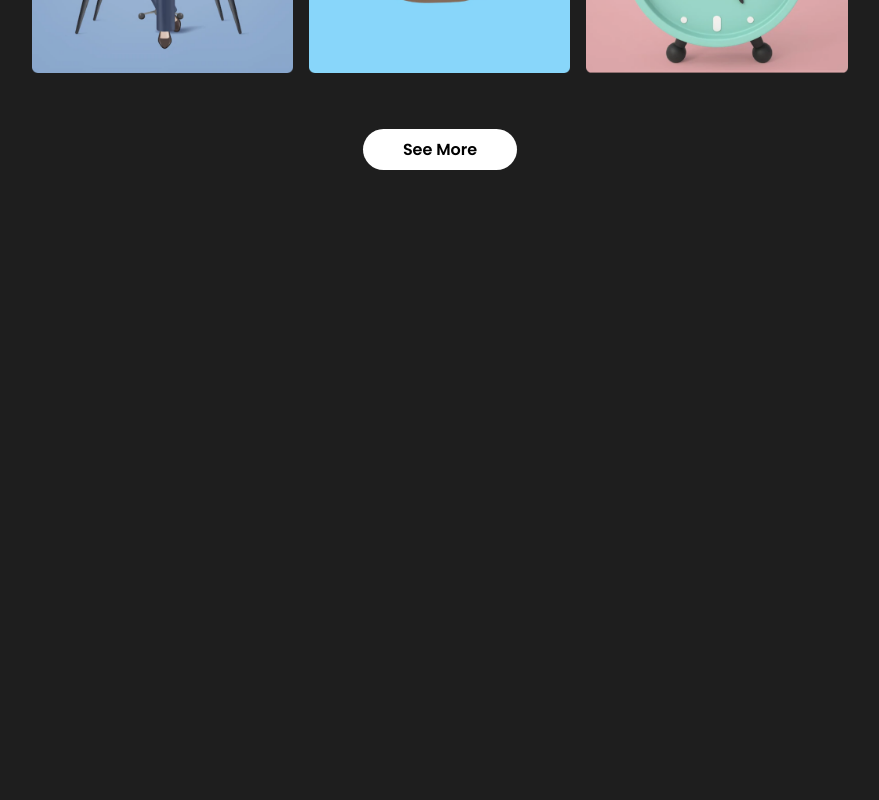
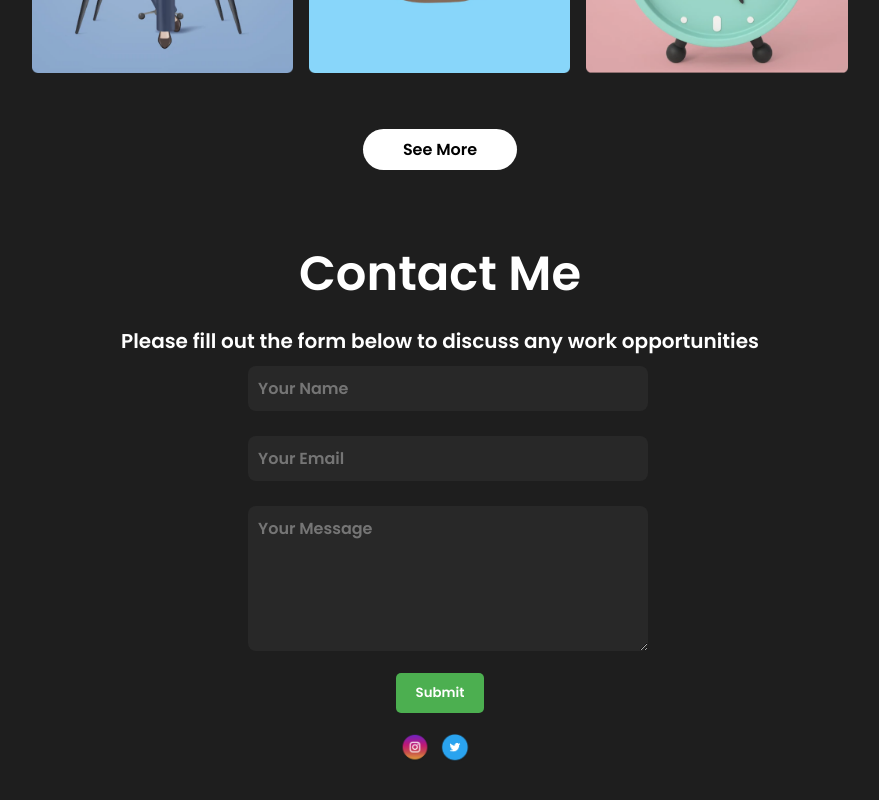
Before and after one commit to HiteshRam666/Personal-Portfolio, a React (Create React App) app: page / in a window 1280 px wide. Shown: the part 2386-3186 px from the top of the page, without its empty margins (200-1079 px from the left). Before the commit the page ends 2604 px from the top, so only its background shows below. Built offline with nearby package versions, Linux system fonts and the light colour scheme.

Commit message:
Contact Section added

```diff
--- a/src/App.js
+++ b/src/App.js
@@ -1,3 +1,4 @@
+import Contact from "./components/Contact/contact";
 import Intro from "./components/Intro/intro";
 import Navbar from "./components/Navbar/navbar";
 import Skills from "./components/Skills/skills";
@@ -10,6 +11,7 @@ function App() {
       <Intro />
       <Skills />
       <Works />
+      <Contact />
     </div>
   );
 }
--- /dev/null
+++ b/src/components/Contact/contact.css
@@ -0,0 +1,135 @@
+/* .contact{
+    min-height: calc(100vh - 4rem);
+    width: 100vw;
+    max-width: 60rem;
+    margin: 0 auto;
+    text-align: center;
+    display: flex;
+    align-items: center;
+    justify-content: center;
+    flex-direction: column;
+}
+.contactPageTitle{
+    font-size: 3rem;
+    margin-bottom: 1rem;
+    text-align: center;
+    display: flex;
+    align-items: center;
+    justify-content: center;
+    flex-direction: column;
+}
+.contactDesc{
+    padding: 1rem;
+    font-size: medium;
+    font-weight: 300;
+    text-align: center;
+    display: flex;
+    align-items: center;
+    justify-content: center;
+    flex-direction: column;
+}
+.contactForm{
+    margin: 1rem;
+    text-align: center;
+    display: flex;
+    align-items: center;
+    justify-content: center;
+    flex-direction: column;
+    width: 90vw;
+    max-width: 60rem;
+}
+.name, .email, .msg{
+    font-size: medium;
+    width: 100%;
+    max-width: 40rem;
+    margin: 0.5rem;
+    padding: 0.5rem 1rem;
+    color: white;
+    border: none;
+    border-radius: 0.5rem;
+    background: rgb(40, 40, 40);
+    text-align: center;
+    display: flex;
+    align-items: center;
+    justify-content: center;
+    flex-direction: column;
+}
+.submitBtn{
+    background: white;
+    border: none;
+    border-radius: 0.5rem;
+    margin: 2rem;
+    padding: 0.75rem 3.5rem;
+}
+.links{
+    display: flex;
+    flex-wrap: wrap;
+} */
+#contact {
+    min-height: calc(100vh - 4rem);
+    width: 100vw;
+    text-align: center;
+    padding: 20px;
+    margin: 0 auto;
+}
+
+.contactPageTitle {
+    font-size: 3rem;
+    margin-bottom: 1rem;
+    color: white; /* Set the color for the title */
+}
+
+.contactDesc {
+    padding: 1rem;
+    font-size: 20px;
+    font-weight: 300;
+    color: white; /* Set the color for the description */
+}
+
+.contactForm {
+    max-width: 400px; /* Set a maximum width for the form */
+    margin: 0 auto; /* Center the form horizontally */
+}
+
+/* Style the form input fields */
+.name,
+.email,
+.msg {
+    font-size: medium;
+    width: 100%;
+    max-width: 40rem;
+    margin: 0.5rem;
+    padding: 0.5rem 1rem;
+    color: white;
+    border: none;
+    border-radius: 0.5rem;
+    background: rgb(40, 40, 40);
+    width: 100%;
+    margin-top: 10px;
+    margin-bottom: 15px;
+    padding: 10px;
+    box-sizing: border-box;
+}
+
+/* Style the submit button */
+.submitBtn {
+    background-color: #4CAF50;
+    color: white;
+    padding: 10px 20px;
+    border: none;
+    border-radius: 5px;
+    cursor: pointer;
+}
+
+/* Style the social media links */
+.links {
+    margin-top: 20px;
+}
+
+.link {
+    width: 30px;
+    height: 30px;
+    margin-right: 10px;
+}
+
+/* Add more specific styling if needed */
--- /dev/null
+++ b/src/components/Contact/contact.js
@@ -0,0 +1,25 @@
+import './contact.css'
+import TwitterIcon from '../../assets/twitter.png'
+import InstagramIcon from '../../assets/instagram.png'
+
+
+const Contact = () => {
+  return (
+    <div id = 'contact'>
+        <h1 className="contactPageTitle">Contact Me</h1>
+        <span className='contactDesc'>Please fill out the form below to discuss any work opportunities</span>
+        <form className='contactForm'>
+            <input type='text' className='name' placeholder='Your Name'></input>
+            <input type='email' className='email' placeholder='Your Email'></input>
+            <textarea className='msg' name = 'message' rows='5' placeholder='Your Message'></textarea>
+            <button className='submitBtn' type='submit' value='send'>Submit</button>
+            <div className='links'>
+                <img src = {InstagramIcon} alt='instagram' className='link'/>
+                <img src={TwitterIcon} alt='twitter' className='link'/>
+            </div>
+        </form>
+    </div>
+  )
+}
+
+export default Contact
```
